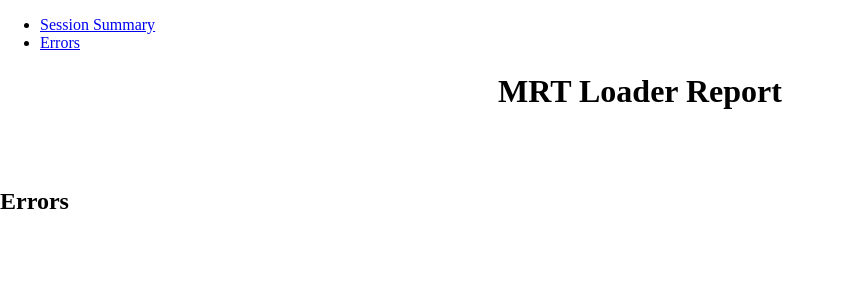
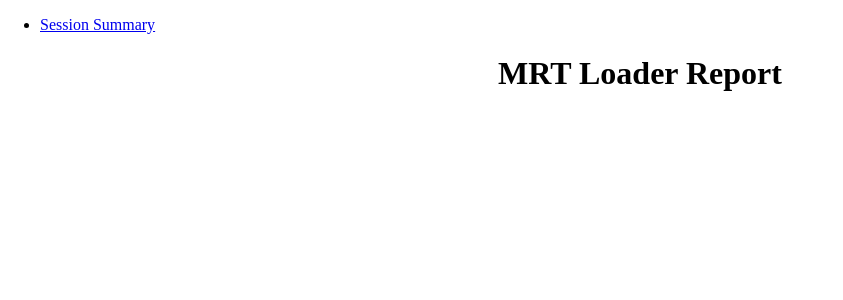
Before and after one commit to LiuJiang682/mrt_web, a React app in the folder src/main/frontend/: page /errors in a window 1280 px wide. Shown: the top 300 px of the page, without its empty margins (0-843 px from the left). Built offline with nearby package versions, Linux system fonts and the light colour scheme; the HTML template or start-up script is replaced by a standard one.

Commit message:
Added handle display errors.

```diff
--- a/src/main/frontend/src/App.jsx
+++ b/src/main/frontend/src/App.jsx
@@ -10,7 +10,7 @@ import NavBar from './pages/common/NavBar'
 import SessionSummary from './pages/session/SessionSummary'
 import Map from './pages/map/Map';
 import Logs from './pages/logs/Logs';
-import Errors from './pages/Errors';
+import Errors from './pages/errors/Errors';
 
 import style from '../style/style.css';
 
@@ -24,7 +24,7 @@ const App = () =>
       <Route exact path="/map/:id" component={Map} />
 
       <Route path="/logs:id" component={Logs} />
-      <Route path="/errors" component={Errors} />
+      <Route path="/errors:id" component={Errors} />
       <Route exact path="/" component={SessionSummary}/>
     </div>
   </Router>
--- a/src/main/frontend/src/pages/Errors.jsx
+++ /dev/null
@@ -1,7 +0,0 @@
-import React, { Component } from "react";
-
-export default class Errors extends Component {
-    render() {
-        return <div><h2>Errors</h2></div>
-    }
-}
--- a/src/main/frontend/src/pages/common/NavBar.jsx
+++ b/src/main/frontend/src/pages/common/NavBar.jsx
@@ -12,7 +12,7 @@ export default class NavBar extends Component {
                             {/* TODO: fix the activeClassName not working */}
                             <li><Link to="/" activeClassName="active">Session Summary</Link></li>
                             {/* <li><Link to="/logs" activeClassName="active">Logs</Link></li> */}
-                            <li><Link to="errors" activeClassName="active">Errors</Link></li>
+                            {/* <li><Link to="errors" activeClassName="active">Errors</Link></li> */}
                         </ul>
                     </div>
                 </div>
--- /dev/null
+++ b/src/main/frontend/src/pages/errors/Errors.jsx
@@ -0,0 +1,11 @@
+import React, { Component } from "react";
+
+export default class Errors extends Component {
+    render() {
+        return (
+            <div>
+                <h2>Errors: {this.props.match.params.id}</h2>
+            </div>
+        )
+    }
+}
--- a/src/main/frontend/src/pages/logs/Logs.jsx
+++ b/src/main/frontend/src/pages/logs/Logs.jsx
@@ -27,6 +27,9 @@ class Logs extends Component {
 
     handleDisplay() {
         console.log('handle display');
+        //Redirect to display error page
+        var url = "/errors:" + this.state.batchId;
+        this.props.history.push(url);
     }
 
     handelReject() {
```
Also changed, not shown: 1 other file (tests, documents, lock files or other folders).
